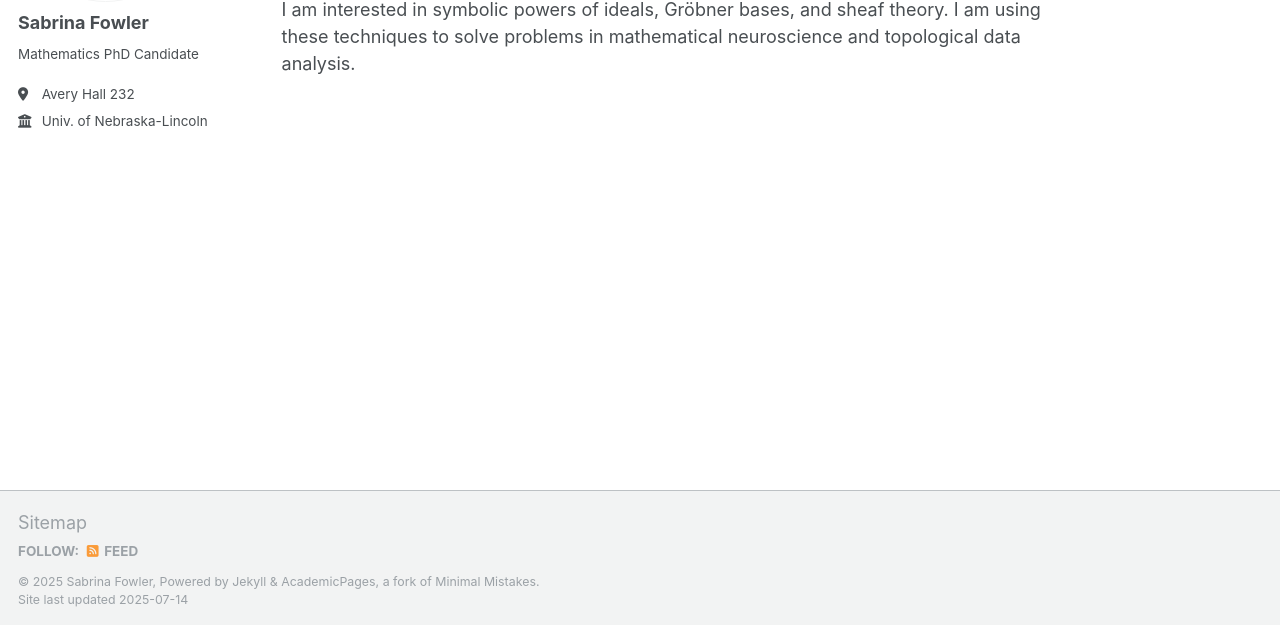
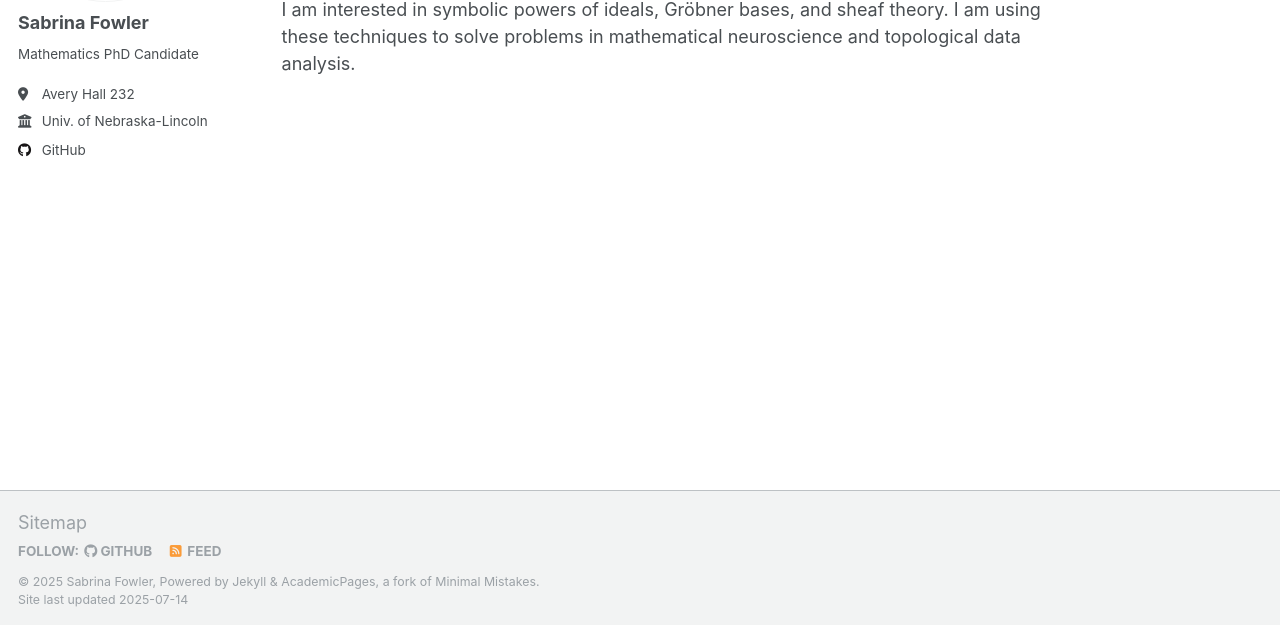
Before and after one commit to sabrinafowler/sabrinafowler.github.io, a Jekyll site: the page built from _pages/about.md, in a window 1280 px wide. Shown: the part 272-897 px from the top of the page. Built offline with Jekyll 4.4.1, drawn with Linux system fonts in a browser that asks for light colours.

Commit message:
Added git link to sidebar

```diff
--- a/_config.yml
+++ b/_config.yml
@@ -45,7 +45,7 @@ author:
   bitbucket        : # Username - Update with your username on the site
   codepen          : # Username
   dribbble         : # Username
-  github           : # "sabrinafowler"
+  github           : "sabrinafowler"
   kaggle           : # Username
   stackoverflow    : # User number or user number and name (i.e., use "1" or "1/jeff-atwood")
 
```
